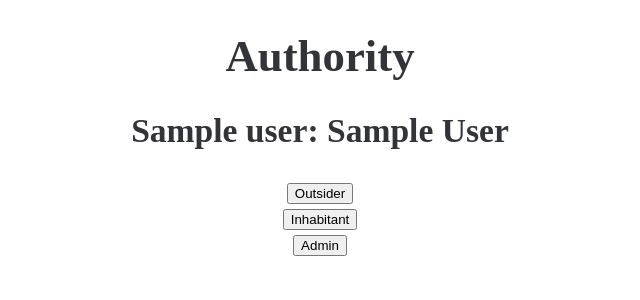
After one commit to kwzrhouse/api.kwzrhouse.net, a Flask app: template templates/authority.html in a window 1280 px wide. The commit adds this page. Shown: the top 300 px of the page, without its empty margins (320-960 px from the left). Run offline with Flask 2, Linux system fonts and the light colour scheme; the template is opened without the code that fills it: most values are stand-ins (such as "Sample title", 1, 10 or a date in 2020); parts of the project's set-up code (start-up, migrations or seed data) failed here and were passed over.

```diff
--- a/app.py
+++ b/app.py
@@ -182,6 +182,7 @@ def sign_up():
         user = User(
             name = name,
             twitter_id = res['user_id'],
+            authority = 'Outsider',
         )
 
         db.session.add(user)
@@ -209,13 +210,21 @@ def clients():
 @login_required
 def add_client():
     if request.method == 'POST':
+        user = current_user()
+        scopes = 'general'
+
+        if user['authority'] == 'Admin':
+            scopes = 'general inhabitant admin'
+        elif user['authority'] == 'Inhabitant':
+            scopes = 'general inhabitant'
+
         client = Client(
             name = request.form['name'],
             client_id = gen_salt(40),
             client_secret = gen_salt(50),
             user_id = current_user()['id'],
             raw_redirect_uris = request.form['redirect_uri'],
-            raw_default_scopes='general',
+            raw_default_scopes=scopes,
         )
 
         db.session.add(client)
@@ -252,6 +261,26 @@ def reset_api_key():
 
     return redirect(url_for('clients'))
 
+@app.route('/authority', methods=['GET', 'POST'])
+@login_required
+def authority():
+    user = current_user()
+    user = User.query.filter_by(id=user['id']).first().as_dict()
+    if user is None or user['authority'] != 'Admin':
+        return redirect(url_for('index'))
+
+    if (request.method == 'POST'):
+        user = User.query.filter_by(id=request.form['id']).first()
+        user.authority = request.form['type']
+
+        db.session.add(user)
+        db.session.commit()
+
+        return redirect(url_for('authority'))
+    else:
+        users = User.query.all()
+        return render_template('authority.html', users=users)
+
 @app.route('/api/me')
 @provider.require_oauth()
 def me():
--- a/models.py
+++ b/models.py
@@ -10,6 +10,7 @@ class User(db.Model):
     id = db.Column(db.Integer, primary_key=True)
     name = db.Column(db.String(40), unique=True)
     twitter_id = db.Column(db.String(255), unique=True)
+    authority = db.Column(db.String(255))
 
     def as_dict(self):
        return { c.name: getattr(self, c.name) for c in self.__table__.columns }
--- /dev/null
+++ b/templates/authority.html
@@ -0,0 +1,23 @@
+{% extends 'layout.html' %}
+
+{% block body %}
+    <h1>Authority</h1>
+    {% for user in users %}
+        <h2>{{ user.name }}: {{ user.authority }}</h2>
+        <form action='/authority' method='POST'>
+            <input type='hidden' name='id' value='{{ user.id }}' />
+            <input type='hidden' name='type' value='Outsider' />
+            <button type='submit'>Outsider</button>
+        </form>
+        <form action='/authority' method='POST'>
+            <input type='hidden' name='id' value='{{ user.id }}' />
+            <input type='hidden' name='type' value='Inhabitant' />
+            <button type='submit'>Inhabitant</button>
+        </form>
+        <form action='/authority' method='POST'>
+            <input type='hidden' name='id' value='{{ user.id }}' />
+            <input type='hidden' name='type' value='Admin' />
+            <button type='submit'>Admin</button>
+        </form>
+    {% endfor %}
+{% endblock %}
--- a/templates/clients.html
+++ b/templates/clients.html
@@ -8,6 +8,10 @@
         <h3>Redirect URI:</h3>
         {% for uri in client.raw_redirect_uris.split(' ') %}
             <h4>{{ uri }}</h4>
+        {% endfor %}
+        <h3>Scopes:</h3>
+        {% for scope in client.raw_default_scopes.split(' ') %}
+            <h4>{{ scope }}</h4>
         {% endfor %}
         <h3>Client ID: {{ client.client_id }}</h3>
         <h3>Client Secret: {{ client.client_secret }}</h3>
```
